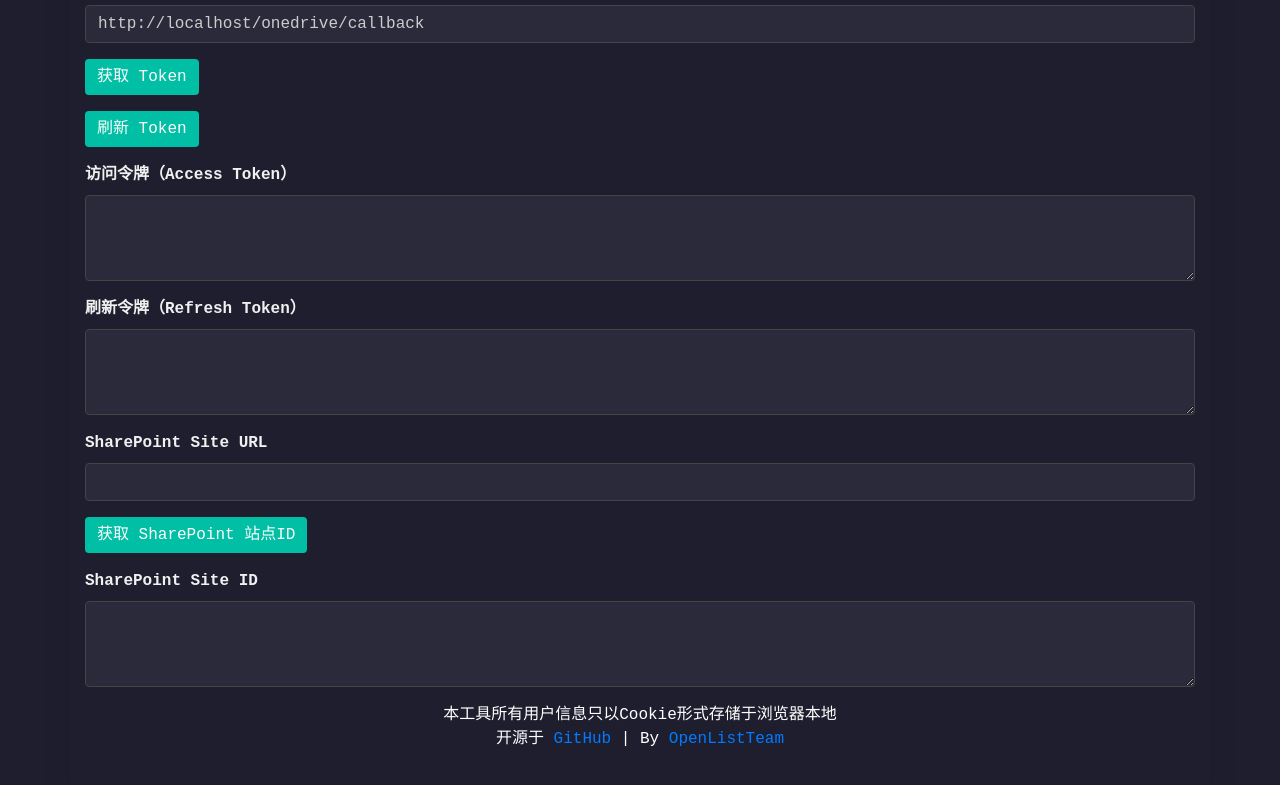
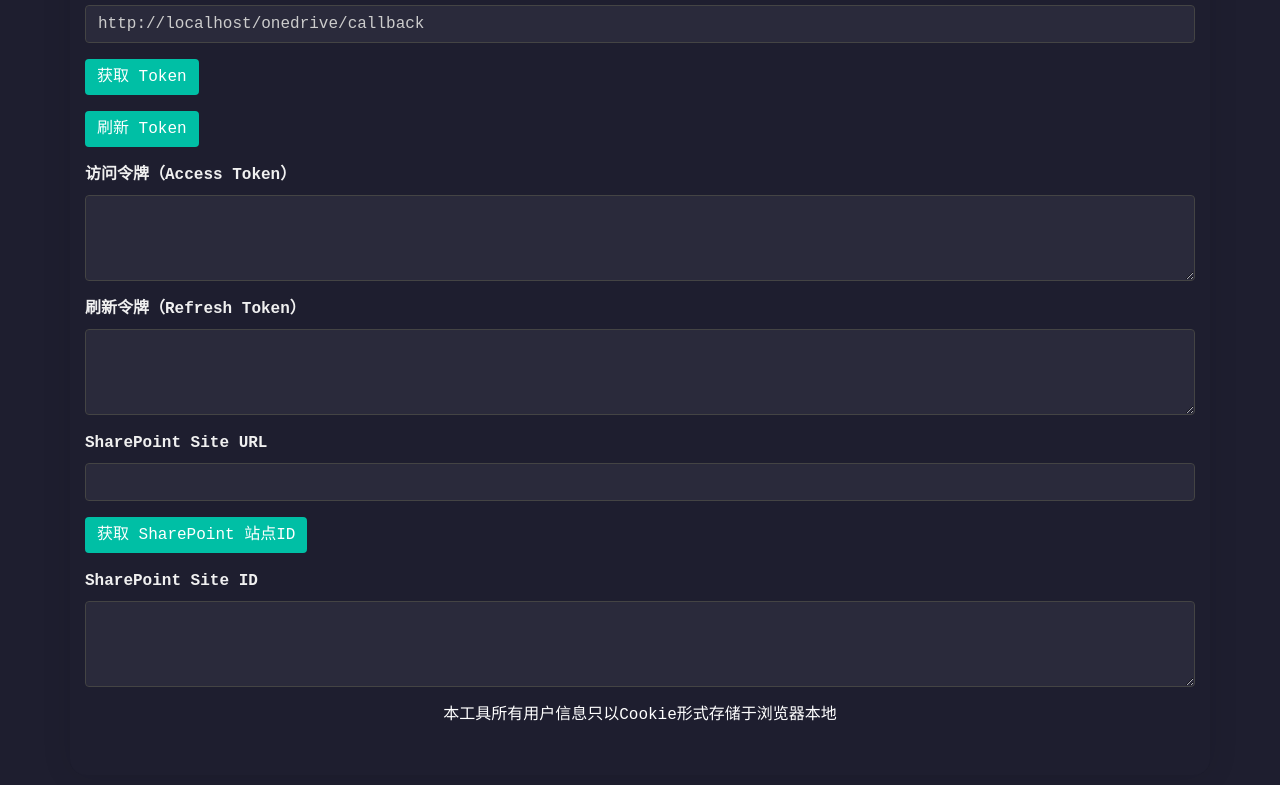
Before and after one commit to starssr/OpenList-APIPages, a website: page public/index.html in a window 1280 px wide. Shown: the part 429-1214 px from the top of the page. Drawn offline with nearby package versions, Linux system fonts and the light colour scheme; some packages are replaced by stand-ins of ours; a script that the page names is missing; a web font is replaced by a local one.

Commit message:
Update index.html

```diff
--- a/public/index.html
+++ b/public/index.html
@@ -95,15 +95,7 @@
     </div>
     <div class="text-muted text-center">
         <p style="text-align:center">
-            本工具所有用户信息只以Cookie形式存储于浏览器本地<br>
-            开源于 <a href="https://github.com/OpenListTeam/OpenList-OnlineAPI" target="_blank">GitHub</a> | By <a
-                href="https://github.com/OpenListTeam"
-                target="_blank">OpenListTeam</a>
-        </p>
-        <p id="eo-show" style="text-align:center" hidden="true">
-            本工具国内CDN加速及安全防护由<a href="https://edgeone.ai/zh?from=github" target="_blank">Tencent EdgeOne</a>赞助
-            <br><img src="https://edgeone.ai/media/34fe3a45-492d-4ea4-ae5d-ea1087ca7b4b.png" style="width: 150px"/>
-        </p>
+            本工具所有用户信息只以Cookie形式存储于浏览器本地<br></p>
     </div>
 </div>
 
```
